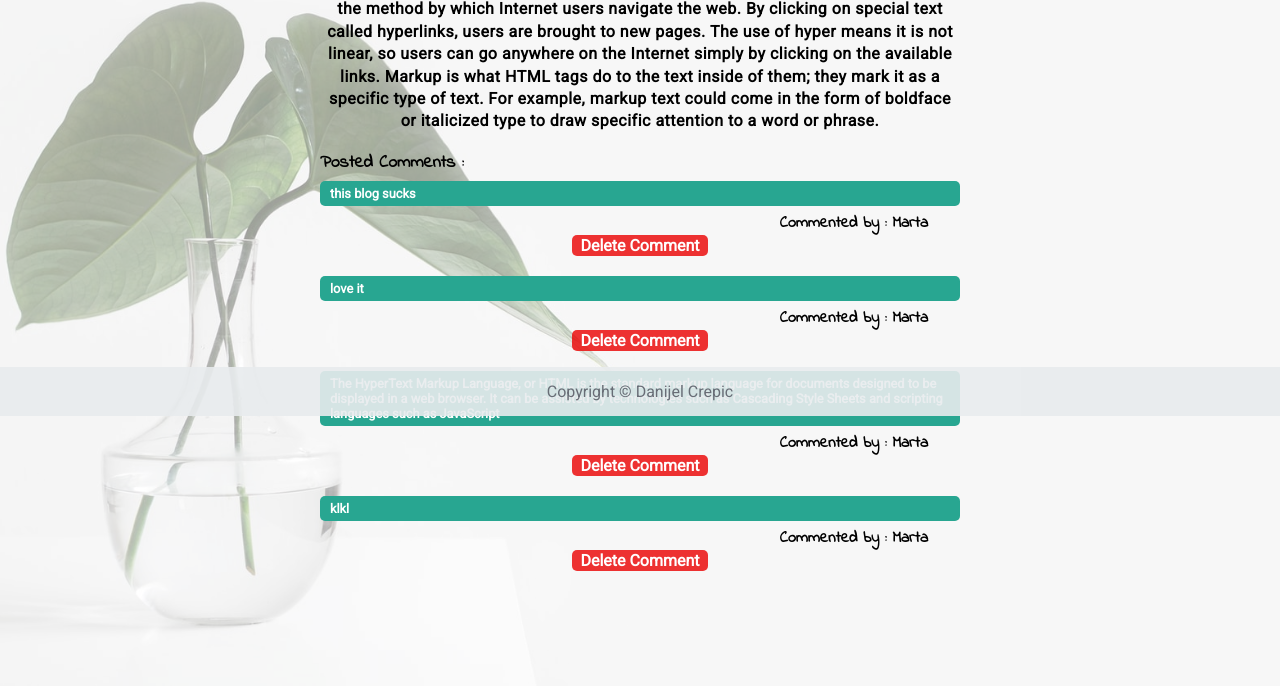
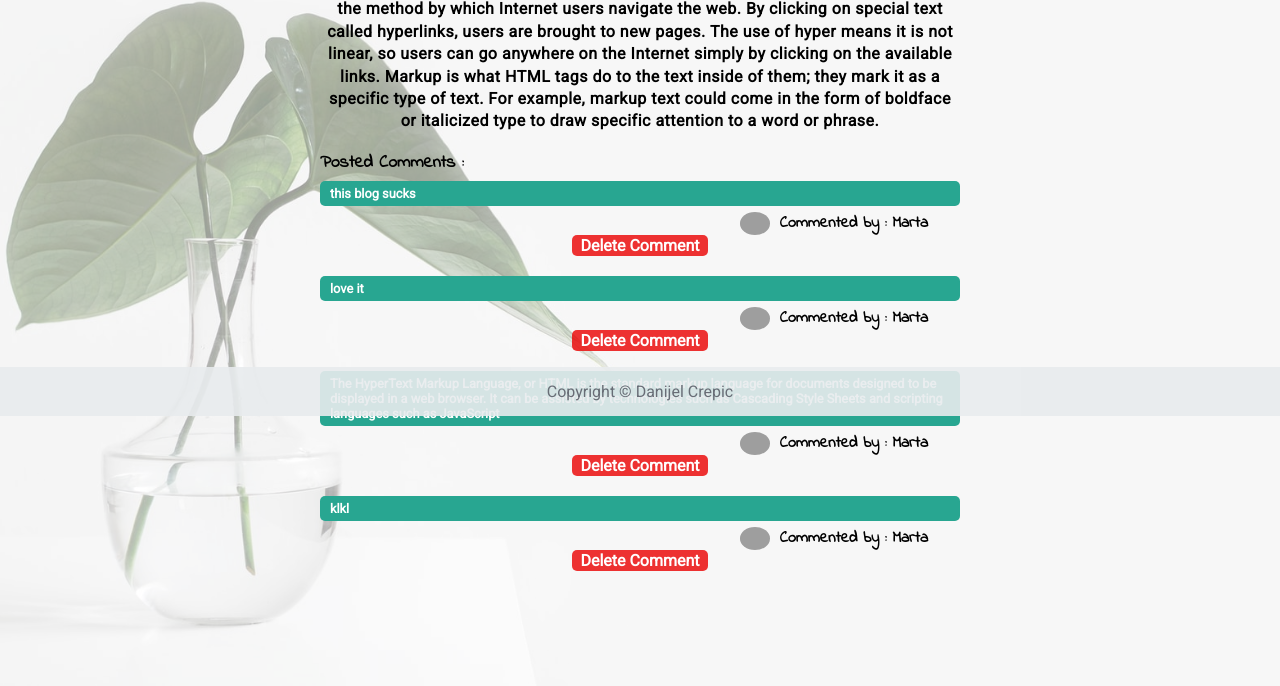
Before and after one commit to CREPIC21/MYBLOGDEPLOY, a Flask app: page /show-post?post_id=2 in a window 1280 px wide. Shown: the part 384-1070 px from the top of the page. Run offline with Flask 2, Linux system fonts and the light colour scheme; a user stored in the database is signed in; data comes from the database, SQL or seed files in the repository; grey boxes are pictures that could not be loaded.

Commit message:
Added avatars for author of the comment

```diff
--- a/main.py
+++ b/main.py
@@ -5,6 +5,7 @@ from werkzeug.security import generate_password_hash, check_password_hash
 from flask_login import LoginManager, UserMixin, login_required, login_user, logout_user, current_user
 from functools import wraps
 from flask import abort
+from flask_gravatar import Gravatar
 from datetime import date
 import smtplib
 import os
@@ -18,6 +19,8 @@ db = SQLAlchemy(app)
 
 login_manager = LoginManager()
 login_manager.init_app(app)
+
+gravatar = Gravatar(app, size=100, rating='g', default='retro', force_default=False, force_lower=False, use_ssl=False, base_url=None)
 
 class Users(UserMixin, db.Model):
     __tablename__ = "users"
--- a/static/styles.css
+++ b/static/styles.css
@@ -366,6 +366,21 @@ ul.flashes {
     margin-bottom: 0;
 }
 
+.comment-author {
+    display: flex;
+    justify-content: flex-end;
+    align-items: center;
+}
+
+.comment-avatar {
+    display: inline-block;
+    width:30px;
+    margin-right:10px;
+    height:100%;
+    float:left;
+    border-radius: 50%;
+}
+
 /* Show Email Messages CSS */
 .email-content a {
     display: block;
--- a/templates/show-post.html
+++ b/templates/show-post.html
@@ -14,6 +14,7 @@
             {{ comment.comment_body }}
         </p>
         <p class="comment-author">
+            <img src="{{ comment.comment_author.registrant_email | gravatar }}" class="comment-avatar">
             Commented by : {{ comment.comment_author.registrant_name }}
         </p>
         {% if current_user.id == 1 %}
```
